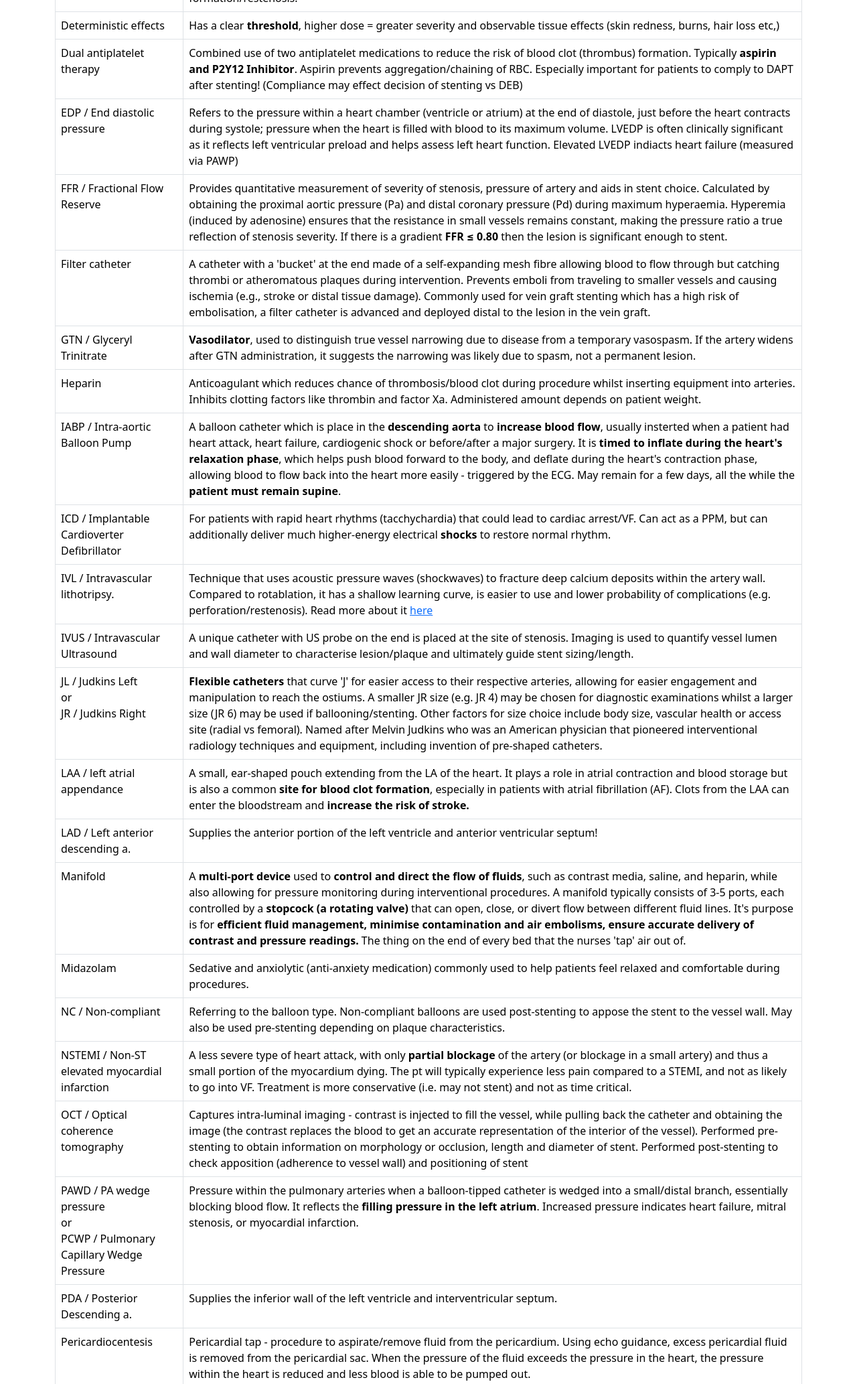
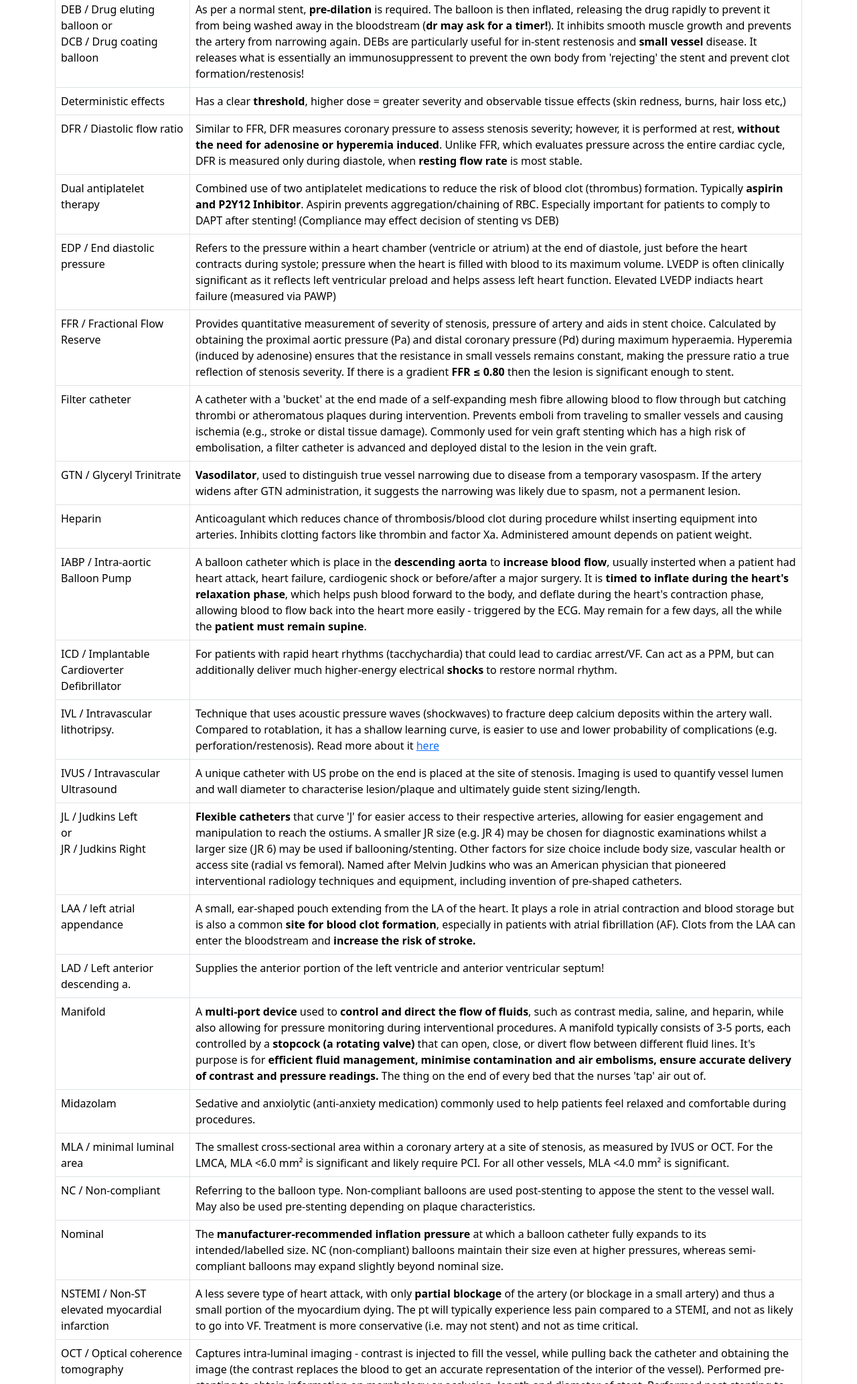
Before and after one commit to rchin8877/cathclub, a plain HTML site: page dictionary.html in a window 1280 px wide. Shown: the part 1422-3488 px from the top of the page at 67% size. Drawn offline with nearby package versions, Linux system fonts and the light colour scheme; a web font is replaced by a local one.

Commit message:
Added dictionary terms

```diff
--- a/dictionary.html
+++ b/dictionary.html
@@ -337,6 +337,26 @@
                             <td> Using a balloon to stretch open a narrowed artery. Typically involves stenting as well, which is a type of angioplasty.
                             </td>
                         </tr>
+                        <tr>
+                            <td> Nominal </td>
+                            <td> The <strong>manufacturer-recommended inflation pressure</strong> at which a balloon catheter fully expands to its intended/labelled size. NC (non-compliant) balloons maintain their size even at higher pressures, whereas semi-compliant balloons may expand slightly beyond nominal size.
+                            </td>
+                        </tr>
+                        <tr>
+                            <td>CRTD / Cardiac Resynchronization Therapy Defibrillator </td>
+                            <td> Combines cardiac resynchronisation with an ICD. The CRT is essentially a <strong>biventricular pacemaker</strong> - delivers biventricular pacing to synchronize the contractions of the left and right ventricles. The <strong>ICD</strong> monitors the heart for life-threatening arrhythmias, such as VF, and delivers electric shocks to restore a normal rhythm.
+                            </td>
+                        </tr>
+                        <tr>
+                            <td> MLA / minimal luminal area </td>
+                            <td> The smallest cross-sectional area within a coronary artery at a site of stenosis, as measured by IVUS or OCT. For the LMCA, MLA <6.0 mm² is significant and likely require PCI. For all other vessels, MLA <4.0 mm² is significant.
+                            </td>
+                        </tr>
+                        <tr>
+                            <td> DFR / Diastolic flow ratio </td>
+                            <td> Similar to FFR, DFR measures coronary pressure to assess stenosis severity; however, it is performed at rest, <strong>without the need for adenosine or hyperemia induced</strong>. Unlike FFR, which evaluates pressure across the entire cardiac cycle, DFR is measured only during diastole, when <strong>resting flow rate</strong> is most stable.
+                            </td>
+                        </tr>
                         </tbody>
                     </table>
                 </div>
```
